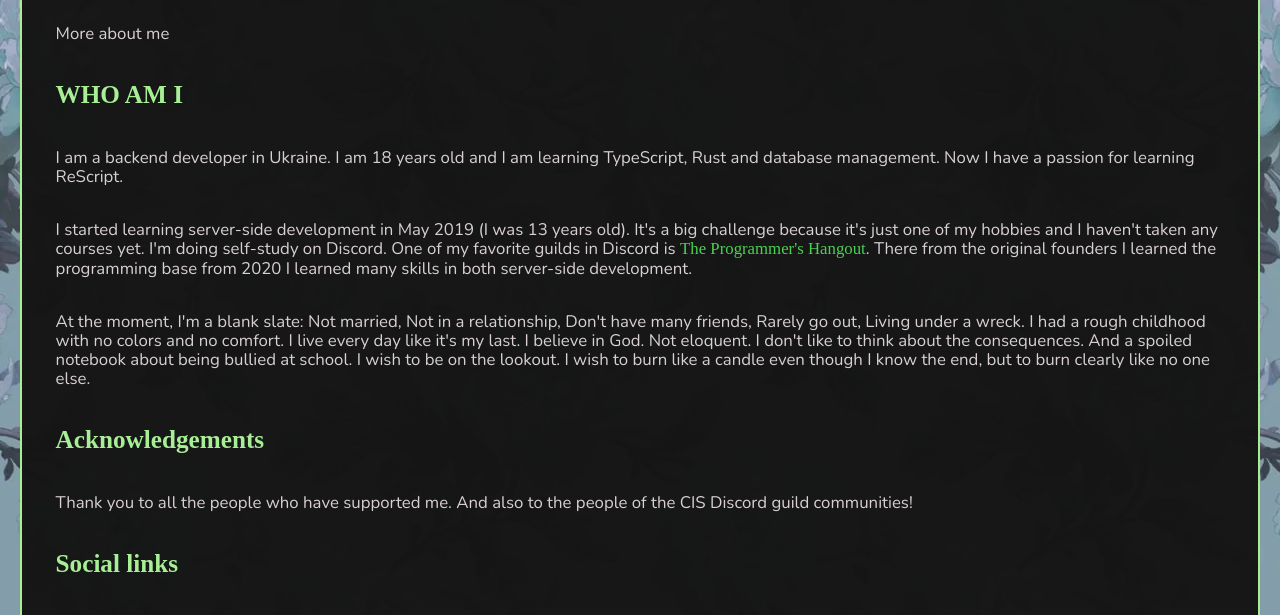
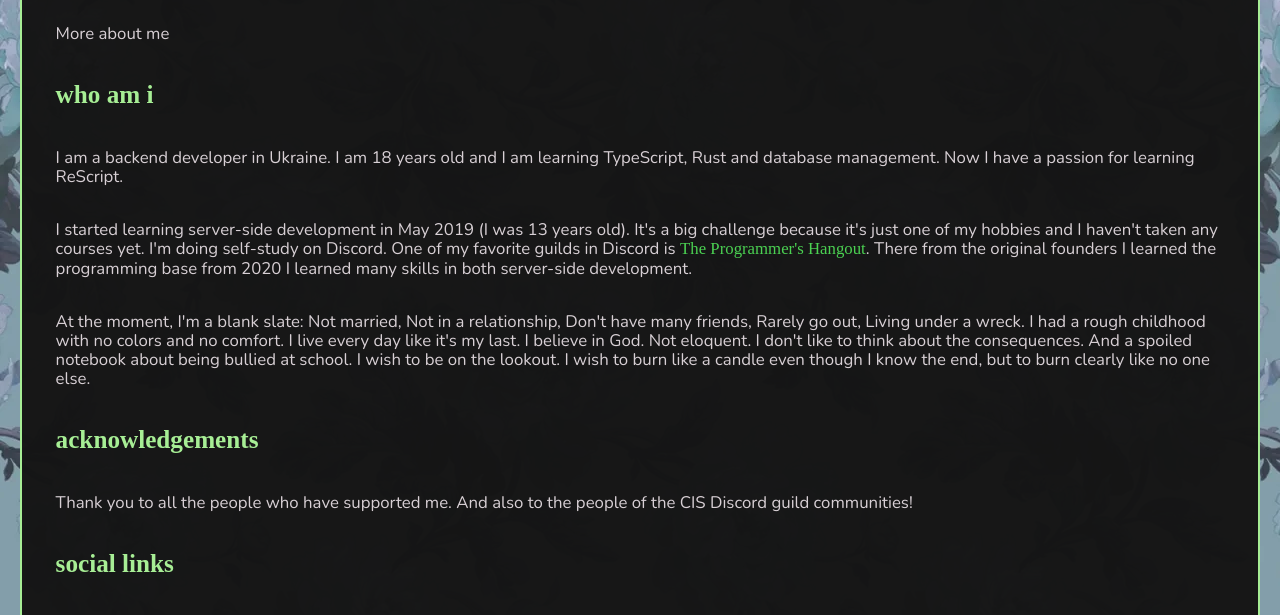
Before and after one commit to sotiesman/sotiesman.tech, an Astro site: page /about in a window 1280 px wide. Shown: the part 142-757 px from the top of the page. Built offline with nearby package versions, Linux system fonts and the light colour scheme; Astro itself is replaced by a stand-in of ours; no server answers; a web font is replaced by a local one.

```diff
--- a/src/pages/about.mdx
+++ b/src/pages/about.mdx
@@ -4,7 +4,7 @@
 description: More about me
 ---
 
-## WHO AM I
+## who am i
 
 I am a backend developer in Ukraine. I am 18 years old and I am learning TypeScript, Rust and database management. Now I have a passion for learning ReScript.
 
@@ -12,11 +12,11 @@
 
 At the moment, I'm a blank slate: Not married, Not in a relationship, Don't have many friends, Rarely go out, Living under a wreck. I had a rough childhood with no colors and no comfort. I live every day like it's my last. I believe in God. Not eloquent. I don't like to think about the consequences. And a spoiled notebook about being bullied at school. I wish to be on the lookout. I wish to burn like a candle even though I know the end, but to burn clearly like no one else.
 
-## Acknowledgements
+## acknowledgements
 
 Thank you to all the people who have supported me. And also to the people of the CIS Discord guild communities!
 
-## Social links
+## social links
 
 - [GitHub](https://github.com/SadnessNetwork)
 - [GitLab](https://gitlab.com/sdnsdev)
```
